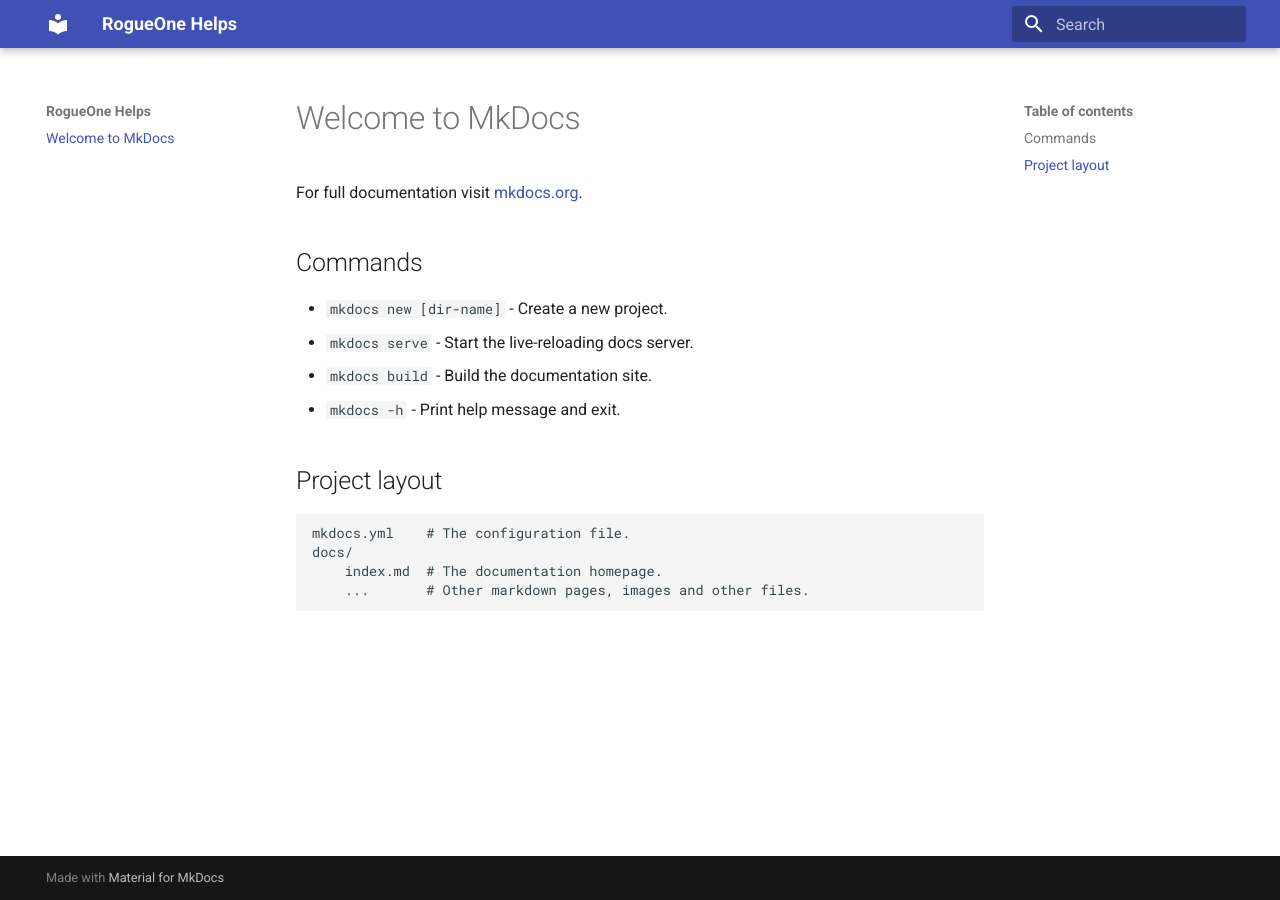
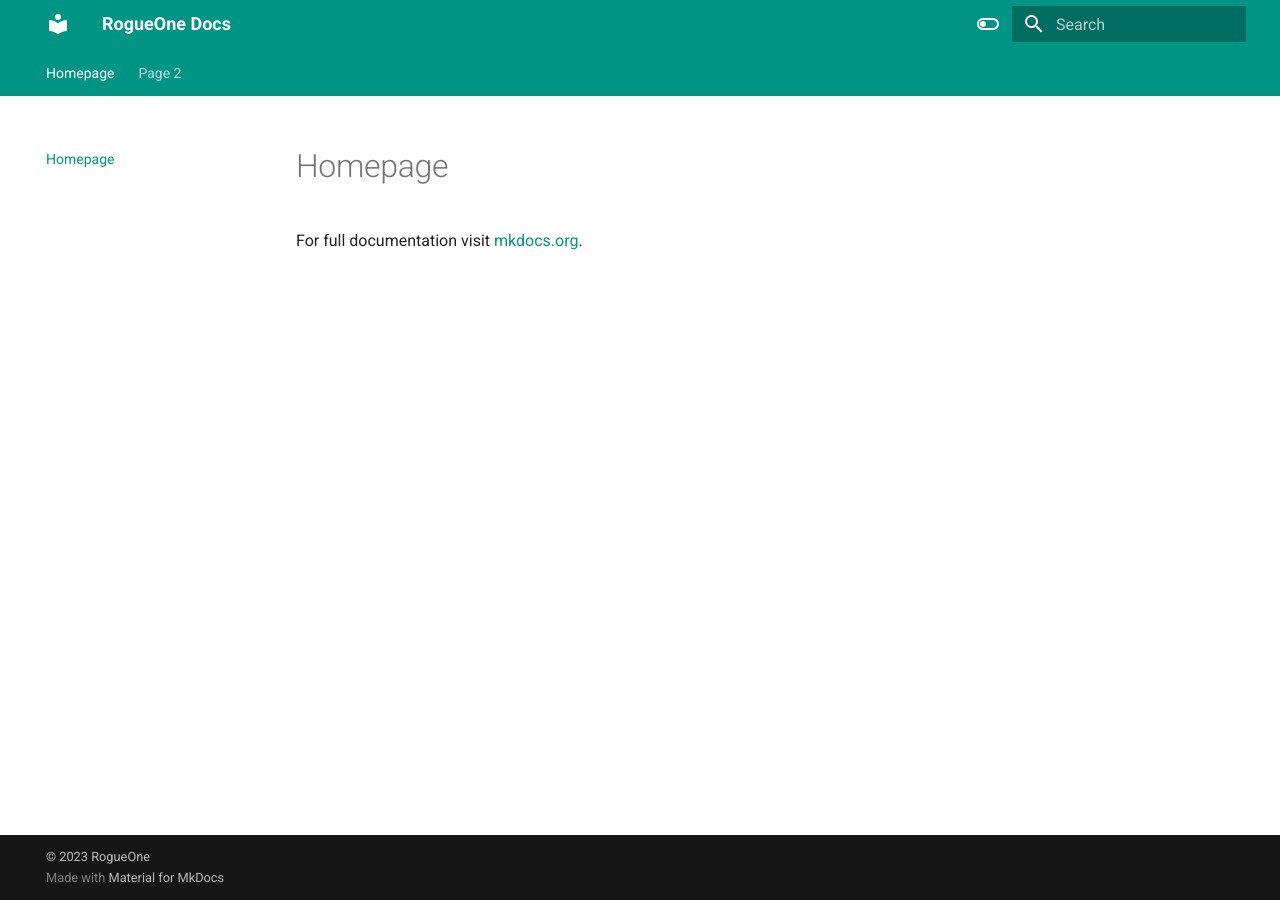
Before and after one commit to browneye253/rogue1docs, an MkDocs documentation site: the page built from docs/index.md, in a window 1280 px wide. Built offline with MkDocs 1.6.1 and Material for MkDocs 9.7.7, drawn with Linux system fonts in a browser that asks for light colours.

Commit message:
quick work

```diff
--- a/docs/index.md
+++ b/docs/index.md
@@ -1,17 +1,5 @@
-# Welcome to MkDocs
+# Homepage
 
 For full documentation visit [mkdocs.org](https://www.mkdocs.org).
 
-## Commands
-
-* `mkdocs new [dir-name]` - Create a new project.
-* `mkdocs serve` - Start the live-reloading docs server.
-* `mkdocs build` - Build the documentation site.
-* `mkdocs -h` - Print help message and exit.
-
-## Project layout
-
-    mkdocs.yml    # The configuration file.
-    docs/
-        index.md  # The documentation homepage.
-        ...       # Other markdown pages, images and other files.
+##
--- a/mkdocs.yml
+++ b/mkdocs.yml
@@ -1,4 +1,47 @@
-site_name: RogueOne Helps
+site_name: RogueOne Docs
 
 theme:
   name: material
+  features:
+    - navigation.tabs
+    - navigation.sections
+    - toc.integrate
+    - navigation.top
+    - search.suggest
+    - search.highlight
+    - content.tabs.link
+    - content.code.annotation
+    - content.code.copy
+    - content.code.select
+  language: en
+  palette:
+    - scheme: default
+      toggle:
+        icon: material/toggle-switch-off-outline
+        name: Switch to dark mode
+      primary: teal
+      accent: purple
+    - scheme: slate
+      toggle:
+        icon: material/toggle-switch
+        name: Switch to light mode
+      primary: teal
+      accent: lime
+
+markdown_extensions:
+  - pymdownx.highlight:
+      anchor_linenums: true
+      line_spans: __span
+      pygments_lang_class: true
+  - pymdownx.inlinehilite
+  - pymdownx.snippets
+  - pymdownx.superfences
+  - attr_list
+  - pymdownx.emoji:
+      emoji_index: !!python/name:materialx.emoji.twemoji
+      emoji_generator: !!python/name:materialx.emoji.to_svg
+
+
+
+copyright: |
+  &copy; 2023 RogueOne
```
Also changed, not shown: docs/page2.md (added, +13 -0 lines), 2 other files.
